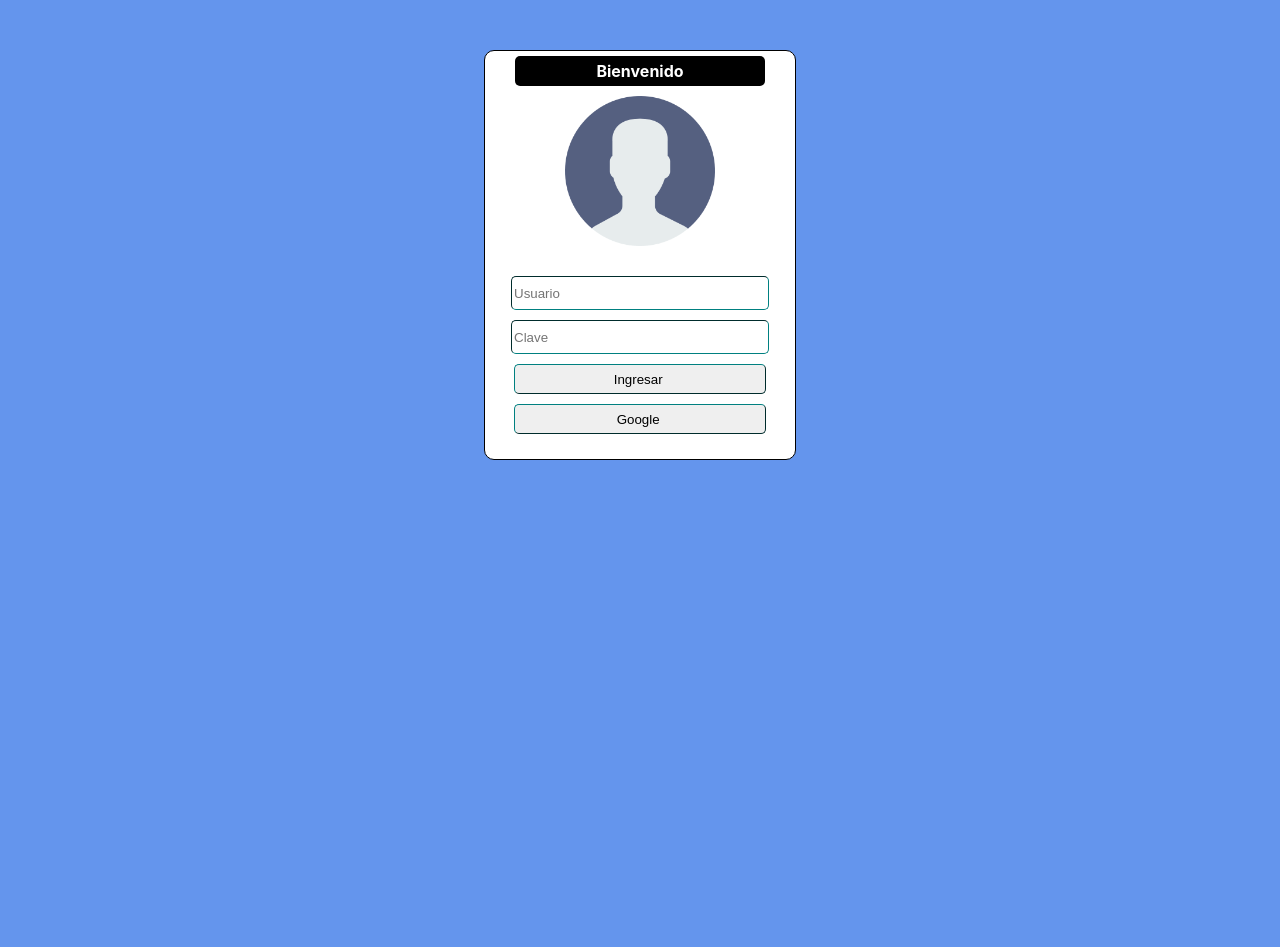
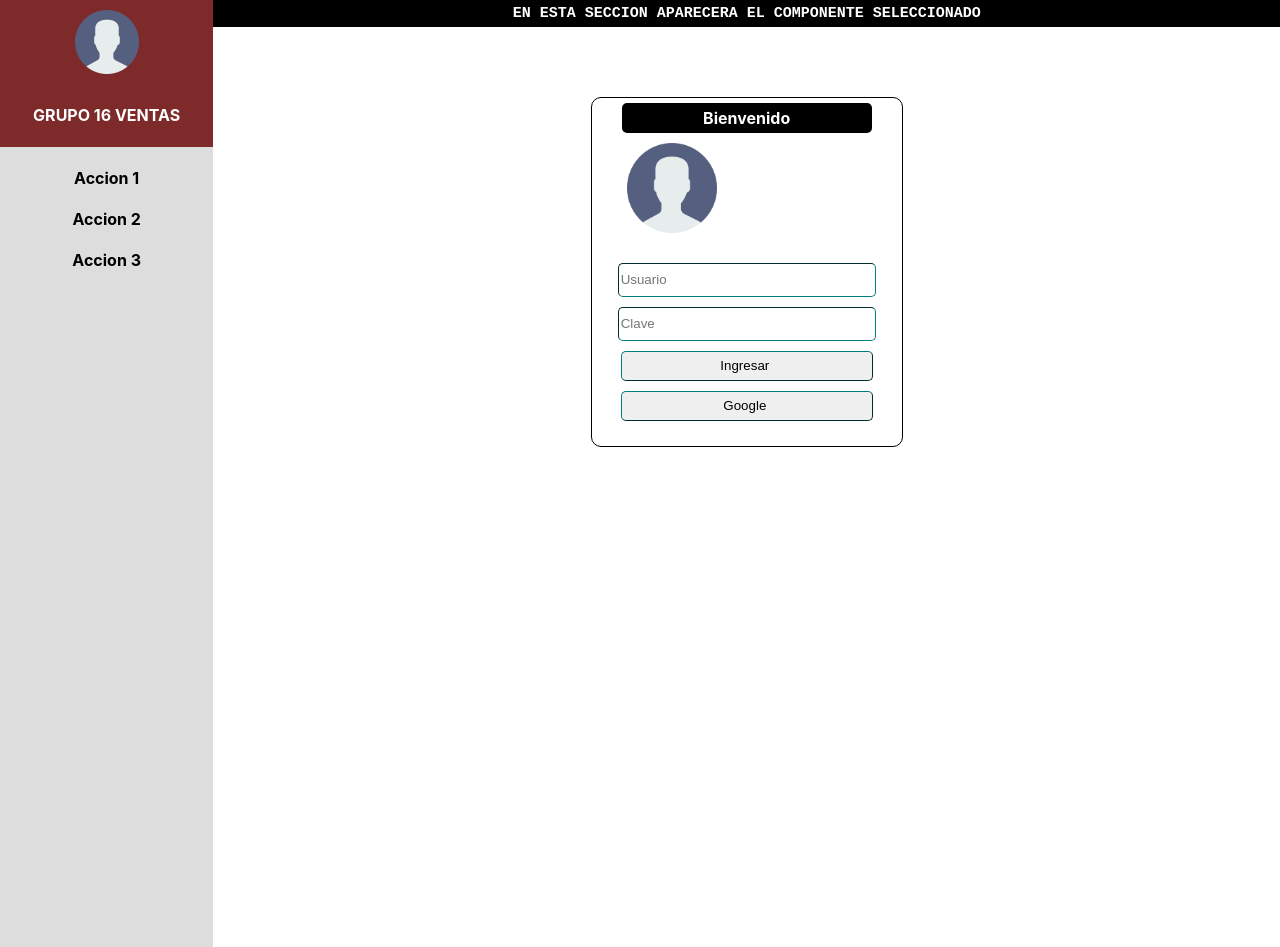
Before and after one commit to Alejo-Nino95/Proyecto-C3-Grupo-16, a React (Create React App) app in the folder proyecto-react/: page / in a window 1280 px wide. Before the commit the page ends 800 px from the top, so only its background shows below. Built offline with nearby package versions, Linux system fonts and the light colour scheme.

Commit message:
añadi la vista principal al proyecto

```diff
--- /dev/null
+++ b/proyecto-react/src/components/interfazGeneral.css
@@ -0,0 +1,90 @@
+/*
+
+Julian Guillermo Zapata Rugeles
+
+CSS para interfazGeneral
+
+
+*/
+
+body{
+    background-color: white;
+}
+
+.interfaz-principal{
+    display: grid;
+    grid-template-columns: 2fr 10fr;
+    height: 100%;
+}
+
+.items{
+    padding-top: 10px;
+    background-color: rgb(126, 42, 42);
+    display: grid;
+    text-align: center;display: flex;
+    flex-direction: column;
+    align-items: center;
+}
+.lista-componentes{
+    justify-content: center;
+    background-color: rgb(221, 221, 221);
+    width: 100%;
+    height: 800px;
+    text-align: center;
+    color: black;
+}
+
+.titulo{
+    width: 100%;
+    display: flex;
+    flex-direction: row;
+    justify-content: center;
+    text-align: center;
+}
+.items h4{
+    color: white;
+    width: 80%;
+    text-align: center;
+
+}
+
+
+.lista-componentes h4{
+    color: rgb(0, 0, 0);
+    width: 100%;
+    text-align: center;
+
+}
+.vista{
+    display: flex;
+    flex-direction:column;
+    background-color: rgb(255, 255, 255);
+}
+
+.img-login{
+    display: flex;
+    width: 50%;
+    justify-content: center;
+}
+
+.img-login img{
+    width: 60%;
+
+}
+
+.componente-activo{
+    width: 100%;
+    display: flex;
+    justify-content: center;
+    flex-wrap: wrap;
+}
+.componente-activo h4{
+    background-color: black;
+    color: white;
+    width: 100%;
+    margin-top: 0px;
+    padding: 5px;
+    text-align: center;
+    font-family: monospace;
+    font-size: 15px;
+}
--- /dev/null
+++ b/proyecto-react/src/components/interfazGeneral.jsx
@@ -0,0 +1,59 @@
+import React from 'react';
+import ReactDOM from 'react-dom';
+import './interfazGeneral.css';
+import logo from '../imagenes/logo.png';
+import Login from './Login';
+
+/*  ----------------------------------------------------------------------------------------------
+ *
+ * El objetivo de esta pantalla es proveer una interfaz de acceso comun a los demas elementos
+ * Este componente podra renderizar dentro los demas componentes necesarios para la vista
+ * importanto los respectivos modulos de acceso
+ *
+ * @ Julian Guillermo Zapata Rugeles
+ *
+ *  ----------------------------------------------------------------------------------------------
+ */
+
+
+
+function InterfazPrincipal() {
+    return (
+      <div className="interfaz-principal">
+
+          <div className="items">
+                <div className="img-login">
+                     <img src={logo} alt=""/>
+                </div>
+
+                <div className="titulo">
+                     <h4>GRUPO 16 VENTAS</h4>
+                </div>
+
+                <div className="lista-componentes">
+                    <div className="componente">
+                        <h4>Accion 1</h4>
+                    </div>
+                    <div className="componente">
+                        <h4>Accion 2</h4>
+                    </div>
+                    <div className="componente">
+                        <h4>Accion 3</h4>
+                    </div>
+                </div>
+          </div>
+
+
+          <div className="vista">
+                 <div className="componente-activo">
+                     <h4>EN ESTA SECCION APARECERA EL COMPONENTE SELECCIONADO</h4>
+                 </div>
+                 <div className="vista-componente">
+                     <Login></Login>
+                 </div>
+          </div>
+      </div>
+    );
+  }
+
+  export default InterfazPrincipal;
--- a/proyecto-react/src/index.js
+++ b/proyecto-react/src/index.js
@@ -3,11 +3,12 @@ import ReactDOM from 'react-dom';
 import './index.css';
 import Login from './components/Login';
 import App from './App';
+import InterfazGeneral from './components/interfazGeneral'
 
 
 ReactDOM.render(
   <React.StrictMode>
-    <Login/>
+    <InterfazGeneral/>
   </React.StrictMode>,
   document.getElementById('root')
 );
```
